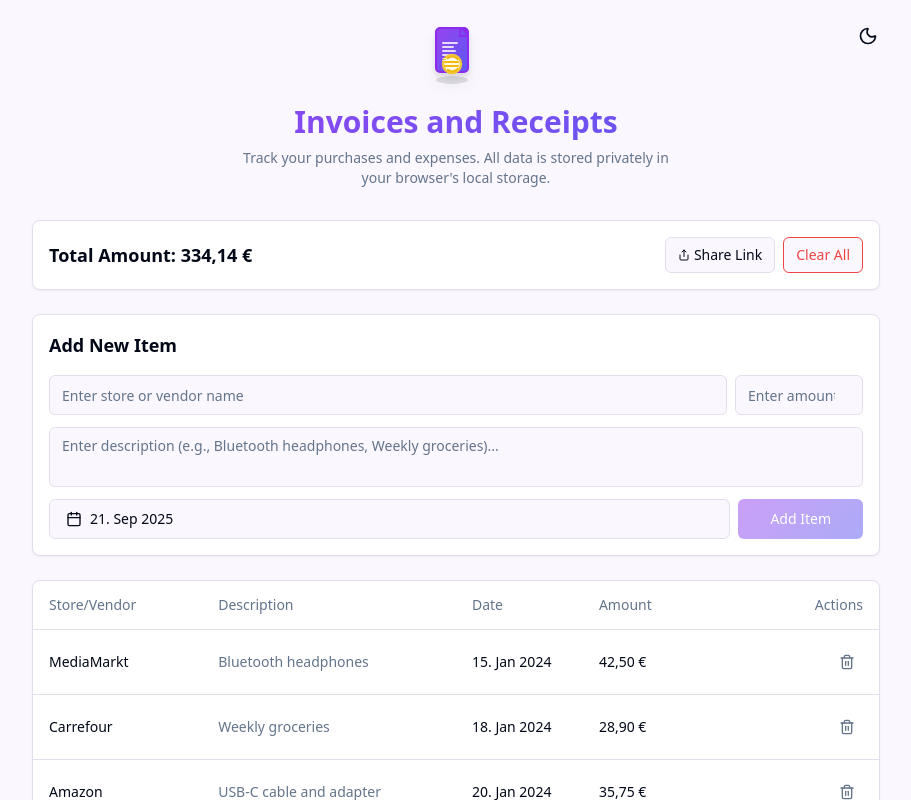
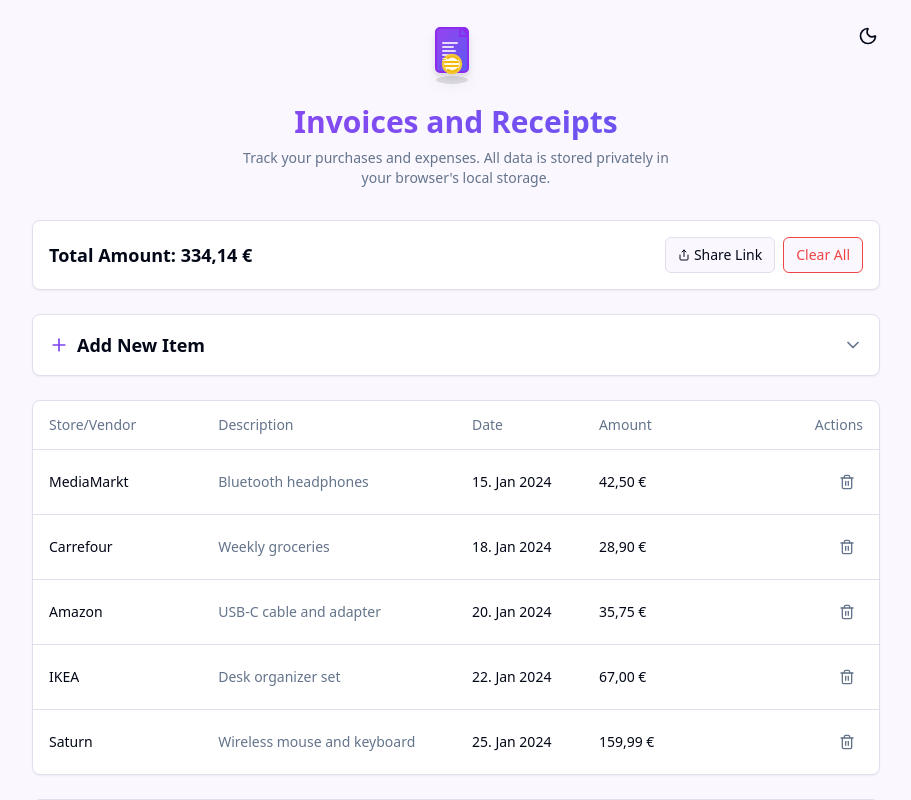
Before and after one commit to vssn/2025-09-vibe-invoice-tracker, a React (Vite) app: page / in a window 1280 px wide. Shown: the top 800 px of the page, without its empty margins (184-1095 px from the left). Built offline with nearby package versions, Linux system fonts and the light colour scheme.

Commit message:
Make new item form collapsible

```diff
--- a/src/components/AddItemForm.tsx
+++ b/src/components/AddItemForm.tsx
@@ -1,5 +1,5 @@
 import React, { useState } from 'react'
-import { Calendar as CalendarIcon } from 'lucide-react'
+import { Calendar as CalendarIcon, ChevronDown, ChevronUp, Plus } from 'lucide-react'
 import { format } from 'date-fns'
 import { Button } from '@/components/ui/button'
 import { Input } from '@/components/ui/input'
@@ -17,6 +17,7 @@ interface AddItemFormProps {
 }
 
 export function AddItemForm({ onAddItem }: AddItemFormProps) {
+  const [isExpanded, setIsExpanded] = useState(false)
   const [newStore, setNewStore] = useState('')
   const [newPrice, setNewPrice] = useState('')
   const [newDescription, setNewDescription] = useState('')
@@ -38,6 +39,9 @@ export function AddItemForm({ onAddItem }: AddItemFormProps) {
         setNewPrice('')
         setNewDescription('')
         setNewDate(new Date())
+
+        // Collapse the form after adding item
+        setIsExpanded(false)
       }
     }
   }
@@ -49,9 +53,31 @@ export function AddItemForm({ onAddItem }: AddItemFormProps) {
   }
 
   return (
-    <div className="bg-card rounded-lg border shadow-sm p-4 mb-6">
-      <h2 className="text-lg font-semibold mb-4">Add New Item</h2>
-      <div className="space-y-3">
+    <div className="bg-card rounded-lg border shadow-sm mb-6 overflow-hidden transition-all duration-200">
+      {/* Collapsible Header */}
+      <button
+        onClick={() => setIsExpanded(!isExpanded)}
+        className="w-full p-4 text-left hover:bg-accent/50 transition-colors duration-200 focus:outline-none focus:ring-2 focus:ring-primary focus:ring-offset-2"
+        aria-expanded={isExpanded}
+        aria-controls="add-item-form"
+        type="button"
+      >
+        <div className="flex items-center justify-between">
+          <div className="flex items-center gap-2">
+            <Plus className="h-5 w-5 text-primary" aria-hidden="true" />
+            <h2 className="text-lg font-semibold">Add New Item</h2>
+          </div>
+          {isExpanded ? (
+            <ChevronUp className="h-5 w-5 text-muted-foreground transition-transform" aria-hidden="true" />
+          ) : (
+            <ChevronDown className="h-5 w-5 text-muted-foreground transition-transform" aria-hidden="true" />
+          )}
+        </div>
+      </button>
+
+      {/* Collapsible Form Content */}
+      {isExpanded && (
+        <div id="add-item-form" className="mt-6 px-4 pb-4 space-y-3 animate-in slide-in-from-top-2 duration-200">
         {/* First row: Store and Amount */}
         <div className="flex gap-2">
           <Input
@@ -128,7 +154,8 @@ export function AddItemForm({ onAddItem }: AddItemFormProps) {
             Add Item
           </Button>
         </div>
-      </div>
+        </div>
+      )}
     </div>
   )
 }
```
